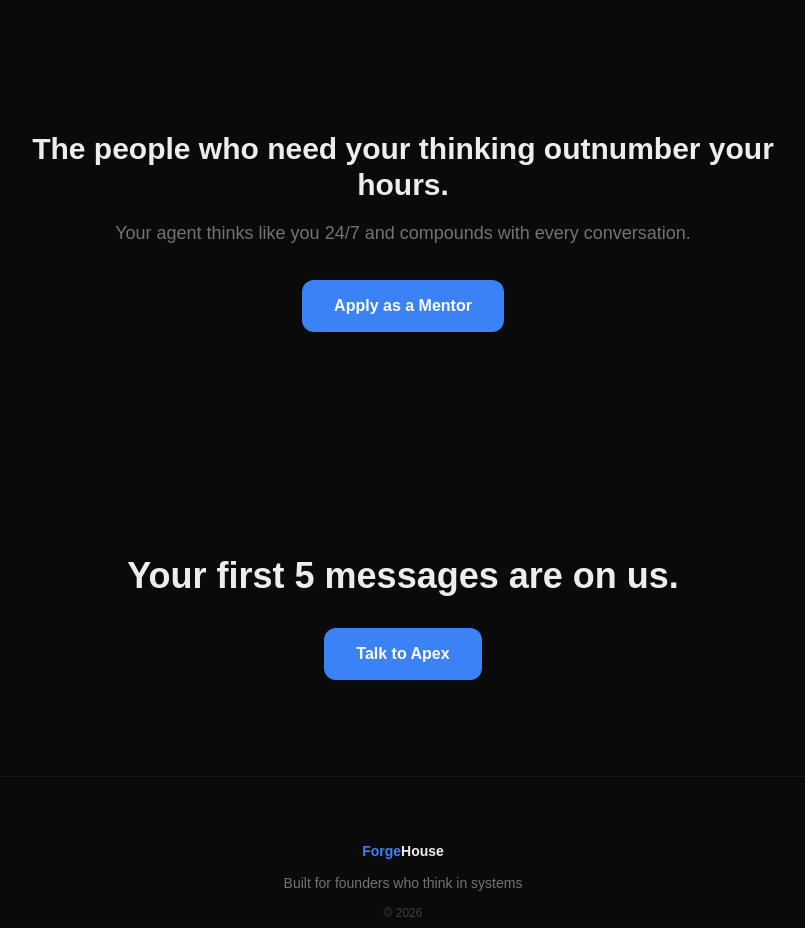
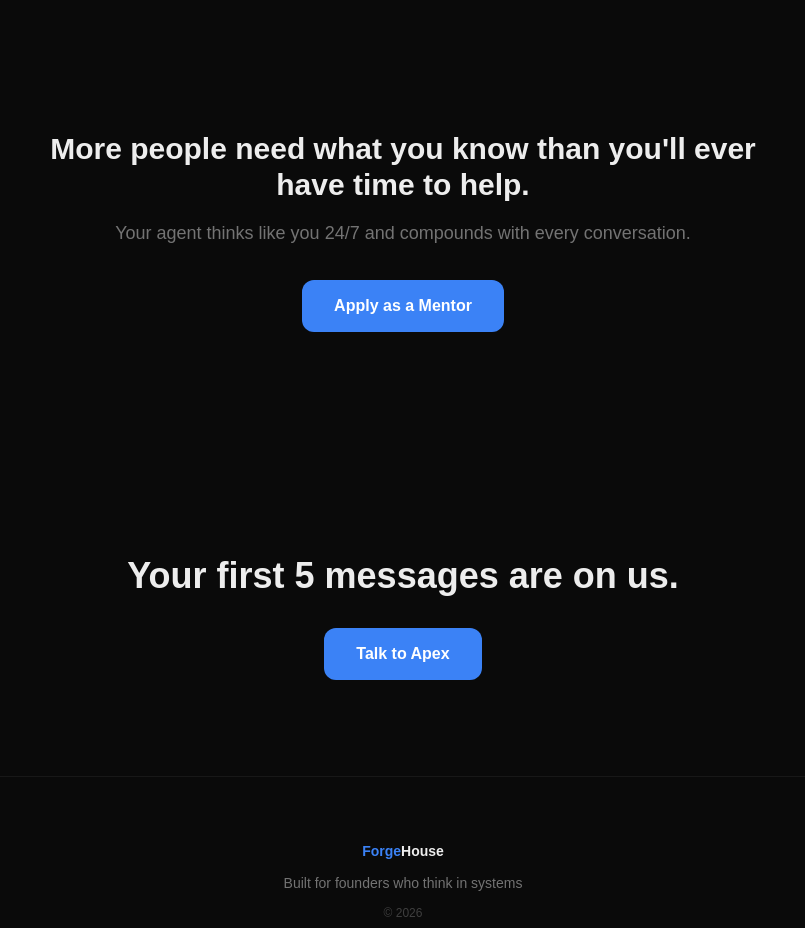
Before and after one commit to Apex-Sudo/forgehouse-site, a Next.js app: page / in a window 1280 px wide. Shown: the part 3100-4028 px from the top of the page, without its empty margins (237-1042 px from the left). Built offline with nearby package versions, Linux system fonts and the light colour scheme.

Commit message:
copy: emotional mentor headline

```diff
--- a/src/app/apply/page.tsx
+++ b/src/app/apply/page.tsx
@@ -27,7 +27,7 @@ export default function ApplyPage() {
     <div className="pt-16">
       <section className="px-6 py-28 md:py-36 max-w-3xl mx-auto">
         <h1 className="text-3xl md:text-5xl font-bold mb-4 text-center">
-          The people who need your thinking outnumber your hours.
+          More people need what you know than you&apos;ll ever have time to help.
         </h1>
         <p className="text-muted text-lg mb-12 leading-relaxed text-center">
           Your agent thinks like you 24/7 and compounds with every conversation.
--- a/src/app/page.tsx
+++ b/src/app/page.tsx
@@ -95,7 +95,7 @@ export default function Home() {
       {/* For Mentors */}
       <section id="for-mentors" className="px-6 py-24 pb-32">
         <div className="max-w-3xl mx-auto text-center">
-          <h2 className="text-2xl md:text-3xl font-bold mb-4">The people who need your thinking outnumber your hours.</h2>
+          <h2 className="text-2xl md:text-3xl font-bold mb-4">More people need what you know than you&apos;ll ever have time to help.</h2>
           <p className="text-muted text-lg mb-8 leading-relaxed">
             Your agent thinks like you 24/7 and compounds with every conversation.
           </p>
```
